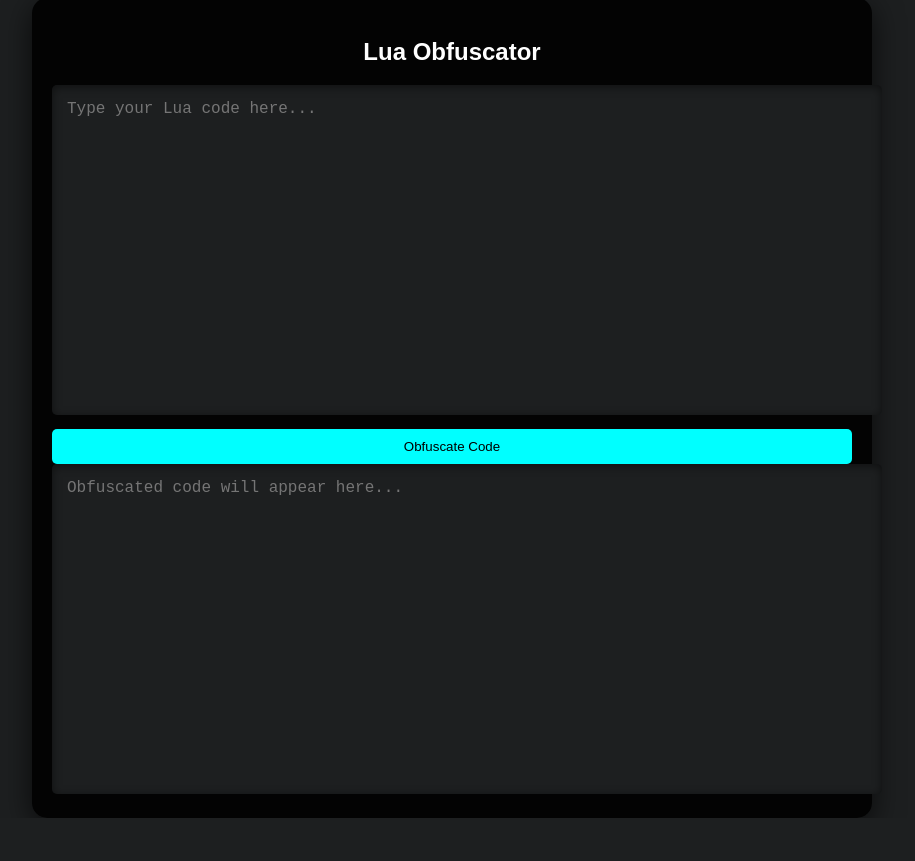
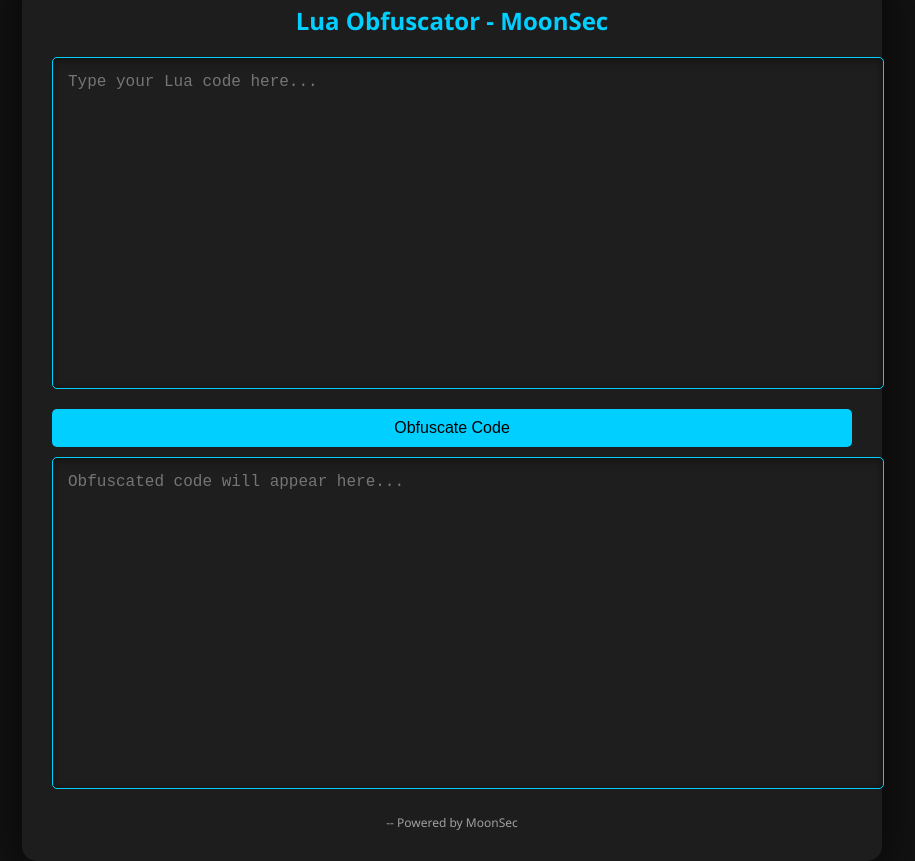
Before and after one commit to John142-dot/obfuscate, a plain HTML site: page index.html in a window 1280 px wide. Shown: the whole page, without its empty margins (188-1103 px from the left). Before the commit the page ends 818 px from the top, so only its background shows below. Drawn offline with Linux system fonts and the light colour scheme.

Commit message:
Update index.html

```diff
--- a/index.html
+++ b/index.html
@@ -3,12 +3,12 @@
 <head>
     <meta charset="UTF-8">
     <meta name="viewport" content="width=device-width, initial-scale=1.0">
-    <title>Lua Obfuscator</title>
+    <title>Lua Obfuscator - MoonSec</title>
     <style>
         body {
-            background-color: #1d1f20;
-            color: #fff;
-            font-family: Arial, sans-serif;
+            background-color: #121212;
+            color: #E0E0E0;
+            font-family: 'Segoe UI', Tahoma, Geneva, Verdana, sans-serif;
             display: flex;
             justify-content: center;
             align-items: center;
@@ -16,22 +16,29 @@
         }
 
         .editor-container {
-            width: 80%;
+            width: 90%;
             max-width: 800px;
-            padding: 20px;
-            background: rgba(0, 0, 0, 0.9);
+            padding: 30px;
+            background: rgba(30, 30, 30, 0.95);
             border-radius: 15px;
-            box-shadow: 0 8px 30px rgba(0, 0, 0, 0.7);
+            box-shadow: 0 10px 50px rgba(0, 0, 0, 0.7);
+        }
+
+        h2 {
+            text-align: center;
+            margin-bottom: 20px;
+            font-size: 24px;
+            color: #00CFFF; /* MoonSec color */
         }
 
         textarea {
             width: 100%;
             height: 300px;
-            background: #1d1f20;
-            color: #fff;
+            background: #1e1e1e;
+            color: #E0E0E0;
             padding: 15px;
             font-size: 16px;
-            border: none;
+            border: 1px solid #00CFFF;
             border-radius: 5px;
             resize: none;
             box-shadow: inset 0 2px 10px rgba(0, 0, 0, 0.5);
@@ -40,32 +47,46 @@
         .button {
             width: 100%;
             padding: 10px;
-            background-color: #00ffff;
+            background-color: #00CFFF;
             color: #000;
             border: none;
             border-radius: 5px;
             cursor: pointer;
+            margin-top: 15px;
+            font-size: 16px;
+            transition: background-color 0.3s;
+        }
+
+        .button:hover {
+            background-color: #00A3B4; /* Darker shade on hover */
+        }
+
+        .output-textarea {
+            background: #1e1e1e;
+            color: #E0E0E0;
+            border: 1px solid #00CFFF;
             margin-top: 10px;
         }
 
-        .raw-link {
-            display: none;
-            margin-top: 10px;
+        .footer {
             text-align: center;
+            margin-top: 20px;
+            font-size: 12px;
+            color: #A0A0A0;
         }
     </style>
 </head>
 <body>
 
     <div class="editor-container">
-        <h2 style="text-align:center;">Lua Obfuscator</h2>
+        <h2>Lua Obfuscator - MoonSec</h2>
         <textarea id="codeInput" placeholder="Type your Lua code here..."></textarea>
         <button class="button" id="obfuscateButton">Obfuscate Code</button>
-        <textarea id="outputCode" placeholder="Obfuscated code will appear here..." readonly></textarea>
+        <textarea id="outputCode" class="output-textarea" placeholder="Obfuscated code will appear here..." readonly></textarea>
+        <div class="footer">-- Powered by MoonSec</div>
     </div>
 
     <script>
-        // Function to generate random strings for obfuscation
         function generateRandomString(length) {
             const characters = 'abcdefghijklmnopqrstuvwxyzABCDEFGHIJKLMNOPQRSTUVWXYZ0123456789';
             let result = '';
@@ -75,16 +96,15 @@
             return result;
         }
 
-        // Function to obfuscate the Lua code
         function obfuscateCode(code) {
             // Remove comments
             code = code.replace(/--.*$/gm, '');
 
-            // Obfuscate variable names
+            // Obfuscate variable and function names
             const variableRegex = /\b[a-zA-Z_][a-zA-Z0-9_]*\b/g;
             const variableMap = {};
-            const obfuscatedCode = code.replace(variableRegex, (match) => {
-                if (!variableMap[match] && !['function', 'local', 'end', 'if', 'then', 'else', 'return', 'for', 'in', 'do', 'while', 'repeat', 'until', 'break', 'goto', 'nil', 'true', 'false'].includes(match)) {
+            code = code.replace(variableRegex, (match) => {
+                if (!variableMap[match] && !isKeyword(match)) {
                     const obfuscatedName = generateRandomString(8);
                     variableMap[match] = obfuscatedName;
                     return obfuscatedName;
@@ -92,16 +112,23 @@
                 return match;
             });
 
-            // Obfuscate strings
-            const finalCode = obfuscatedCode.replace(/(["'])(.*?)\1/g, (match, p1, p2) => {
-                return `${p1}${generateRandomString(10)}${p1}`; // Replace with random string
+            // Obfuscate strings with a simple encoding method
+            code = code.replace(/(["'])(.*?)\1/g, (match, p1, p2) => {
+                return `${p1}${encryptString(p2)}${p1}`; // Replace with encrypted string
             });
 
-            // Add obfuscation comment at the end
-            return finalCode + '\n-- Obfuscated by Zonkey!';
+            return code + '\n-- Obfuscated by MoonSec!';
         }
 
-        // Event listener for the obfuscate button
+        function isKeyword(name) {
+            const keywords = ['function', 'local', 'end', 'if', 'then', 'else', 'return', 'for', 'in', 'do', 'while', 'repeat', 'until', 'break', 'goto', 'nil', 'true', 'false'];
+            return keywords.includes(name);
+        }
+
+        function encryptString(str) {
+            return btoa(str.split('').reverse().join('')); // Base64 encoding and reversing
+        }
+
         document.getElementById('obfuscateButton').addEventListener('click', () => {
             const codeInput = document.getElementById('codeInput').value;
             const obfuscatedCode = obfuscateCode(codeInput);
```
